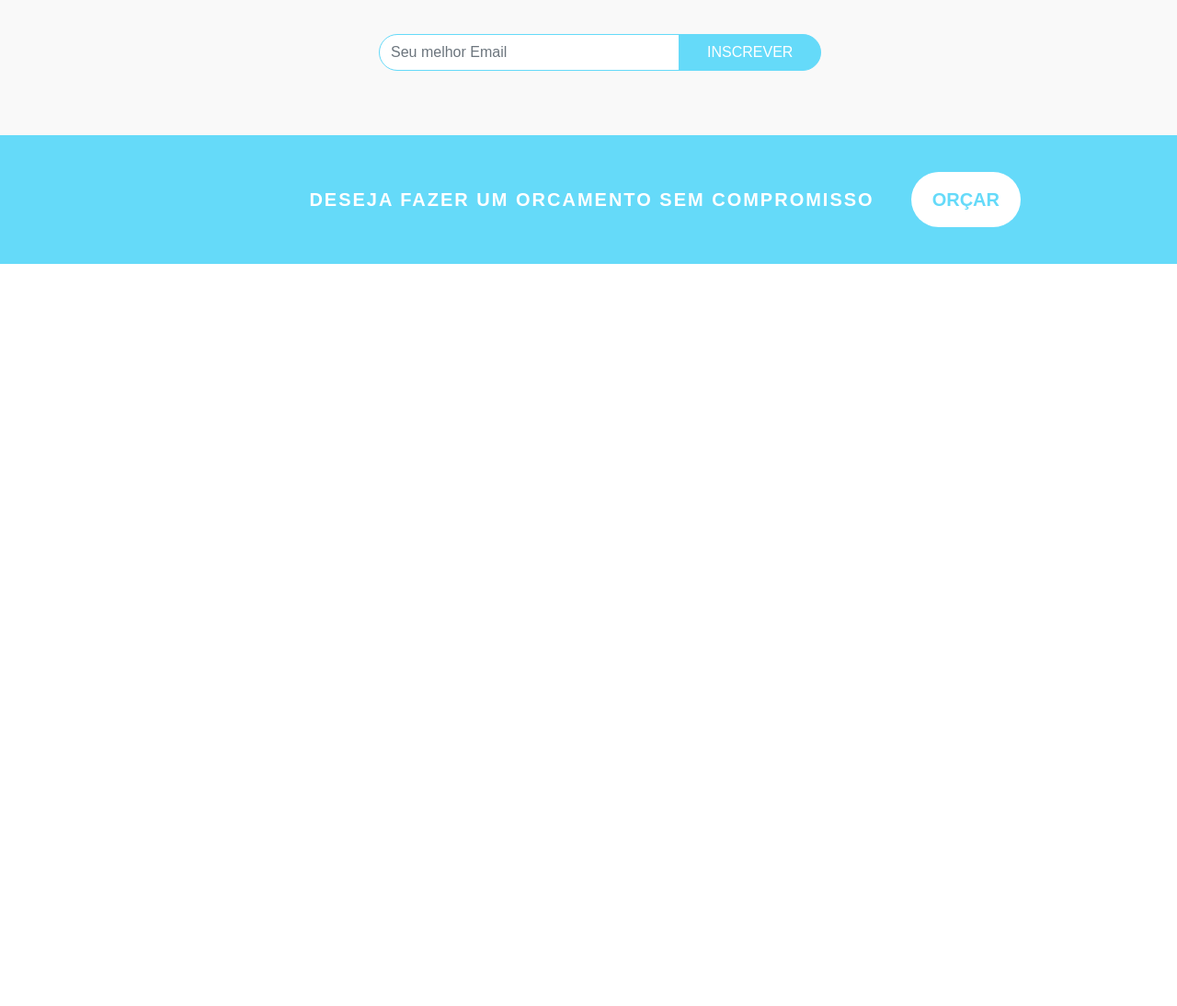
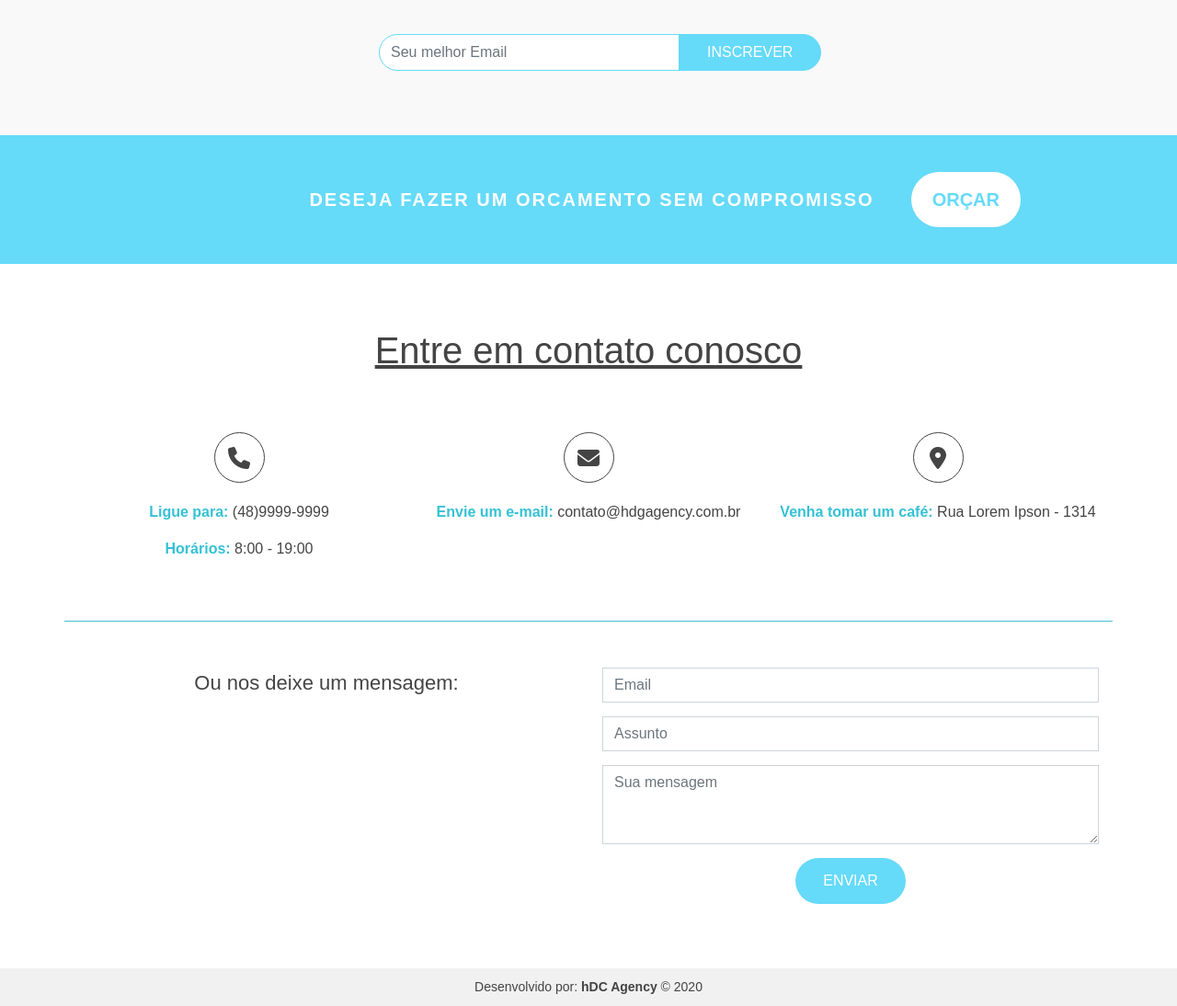
Before and after one commit to SousaVictorH/JSBootstrap, a plain HTML site: page index.html in a window 1280 px wide. Shown: the part 4673-5767 px from the top of the page at 92% size. Before the commit the page ends 4960 px from the top, so only its background shows below. Drawn offline with nearby package versions, Linux system fonts and the light colour scheme; a script that the page names is missing.

Commit message:
finalizando o footer do projeto

```diff
--- a/css/style.css
+++ b/css/style.css
@@ -340,3 +340,81 @@ header, .navbar{
     width: auto;
     line-height: 2px;
 }
+
+/* footer */
+
+#contact-area{
+    text-align: center;
+}
+
+.contact-box{
+    padding-bottom: 50px;
+    margin-bottom: 50px;
+    border-bottom: 1px solid #3ec1d5;
+}
+
+.contact-box i{
+    color: #444;
+    border: 1px solid #444;
+    border-radius: 50%;
+    width: 55px;
+    height: 55px;
+    line-height: 55px;
+    font-size: 24px;
+    margin-bottom: 20px;
+}
+
+.contact-box p{
+    font-size: 16px;
+}
+
+.contact-title{
+    font-weight: bold;
+    color: #35c1d5;
+}
+
+/* Form do footer */
+
+#msg-box p{
+    font-size: 22px;
+}
+
+#contact-form input[type="text"], #contact-form input[type="email"], #contact-form textarea{
+    margin-bottom: 15px;
+    border-radius: 0;
+}
+
+#contact-form .main-btn{
+    width: 120px;
+    height: 50px;
+}
+
+#contact-form .main-btn:hover{
+    color: #3ec1d5;
+}
+
+/* COPYRIGHT */
+
+#copy-area{
+    background-color: #f1f1f1;
+}
+
+#copy-area .container{
+    padding: 10px 0px;
+    text-align: center;
+}
+
+#copy-area .container p{
+    margin-bottom: 0;
+}
+
+#copy-area .container a{
+    font-weight: bold;
+    color: #444;
+    transition: .3s;
+}
+
+#copy-area .container a:hover{
+    text-decoration: none;
+    color: #3ec1d5;
+}
--- a/index.html
+++ b/index.html
@@ -28,7 +28,7 @@
     <script src="https://cdn.jsdelivr.net/parallax.js/1.4.2/parallax.min.js"></script>
 </head>
 <body>
-
+    <!--Cabeçalho-->
     <header>
         <div class="container" id="nav-container">
             <nav class="navbar navbar-expand-lg fixed-top">
@@ -52,7 +52,7 @@
             </nav>
         </div>
     </header>
-
+    <!--Main do Projeto-->
     <main>
         <div class="container-fluid">
             <div id="mainSlider" class="carousel slide" data-ride='carousel'>
@@ -314,9 +314,54 @@
             </div>
         </div>
     </main>
-
-
-
+    <!--Rodapé-->
+    <footer>
+        <!--Contact Area-->
+        <div id="contact-area">
+            <div class="container">
+                <div class="row">
+                    <div class="col-md-12">
+                        <h3 class="main-title">Entre em contato conosco</h3>
+                    </div>
+                    <div class="col-md-4 contact-box">
+                        <i class="fas fa-phone"></i>
+                        <p><span class="contact-title">Ligue para:</span> (48)9999-9999 </p>
+                        <p><span class="contact-title">Horários:</span> 8:00 - 19:00 </p>
+                    </div>
+                    <div class="col-md-4 contact-box">
+                        <i class="fas fa-envelope"></i>
+                        <p><span class="contact-title">Envie um e-mail:</span> contato@hdgagency.com.br </p>
+                    </div>
+                    <div class="col-md-4 contact-box">
+                        <i class="fas fa-map-marker-alt"></i>
+                        <p><span class="contact-title">Venha tomar um café:</span> Rua Lorem Ipson - 1314</p>
+                    </div>
+                    <div class="col-md-6" id="msg-box">
+                        <p>Ou nos deixe um mensagem:</p>
+                    </div>
+                    <div class="col-md-6" id="contact-form">
+                        <form action="">
+                            <input type="email" class="form-control" placeholder="Email" name="email">
+                            <input type="text" class="form-control" placeholder="Assunto" name="subject">
+                            <textarea class="form-control" rows="3" placeholder="Sua mensagem" name="message"></textarea>
+                            <input type="submit" value="enviar" class="main-btn">
+                        </form>
+                    </div>
+                </div>
+            </div>
+        </div>
+        <!--Copy Area-->
+        <div id="copy-area">
+            <div class="container">
+                <div class="row">
+                    <div class="col-md-12">
+                        <p>Desenvolvido por: <a href="https://www.google.com" target="_blank">hDC Agency</a> &copy; 2020 </p>
+                    </div>
+                </div>
+            </div>
+        </div>
+    </footer>
+    <!--Script do Projeto-->
     <script src="js/script.js"></script>
 </body>
 </html>
```
